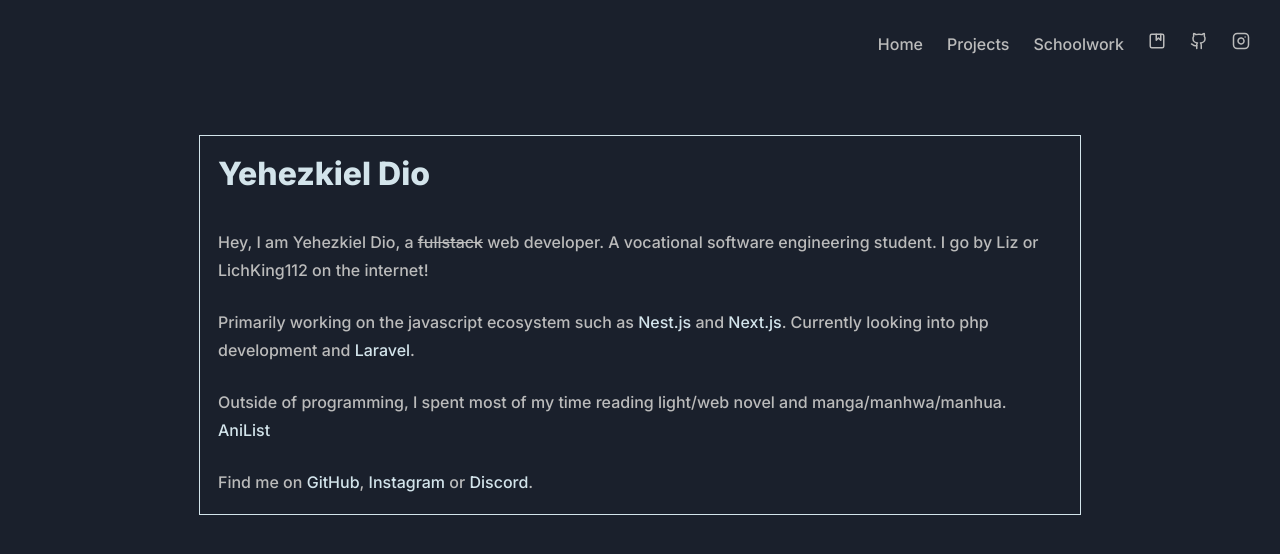
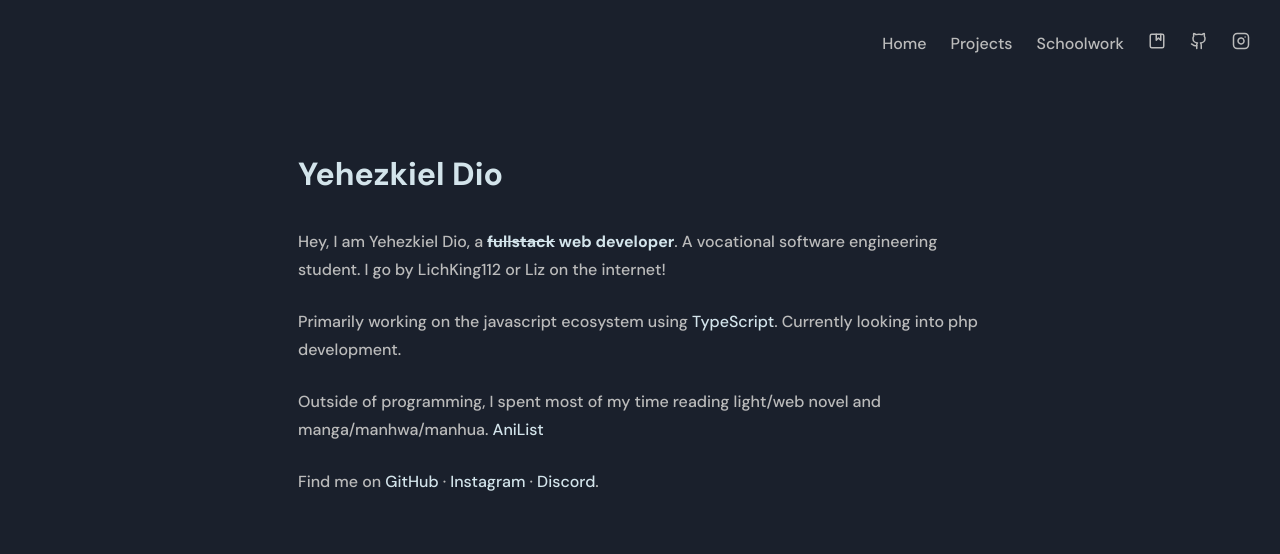
Before and after one commit to yehezkieldio/portfolio-old, a Next.js app: page / in a window 1280 px wide. Shown: the top 554 px of the page. Built offline with nearby package versions, Linux system fonts and the light colour scheme.

Commit message:
feat: themes

```diff
--- /dev/null
+++ b/contents/index/Index.md
@@ -0,0 +1,12 @@
+# Yehezkiel Dio
+
+Hey, I am Yehezkiel Dio, a **~~fullstack~~ web developer**. A vocational software engineering student.
+I go by LichKing112 or Liz on the internet!
+
+Primarily working on the javascript ecosystem using [TypeScript](https://www.typescriptlang.org/).
+Currently looking into php development.
+
+Outside of programming, I spent most of my time reading light/web novel and manga/manhwa/manhua.
+[AniList](https://anilist.co/user/LichKing112/)
+
+Find me on [GitHub](https://github.com/LichKing112) · [Instagram](https://www.instagram.com/yhezkiel.dio/) · [Discord](https://discord.com/users/327849142774923266).
--- a/package.json
+++ b/package.json
@@ -10,10 +10,13 @@
   },
   "dependencies": {
     "bulma": "^0.9.3",
+    "gray-matter": "^4.0.3",
     "lucide-react": "^0.16.15",
     "next": "12.0.3",
     "react": "17.0.2",
-    "react-dom": "17.0.2"
+    "react-dom": "17.0.2",
+    "react-markdown": "^7.1.0",
+    "remark-gfm": "^3.0.1"
   },
   "devDependencies": {
     "@types/node": "16.11.7",
--- /dev/null
+++ b/src/components/Markdown.tsx
@@ -0,0 +1,30 @@
+import { FunctionComponent } from "react";
+import ReactMarkdown from "react-markdown";
+import remarkGfm from "remark-gfm";
+
+interface IProps {
+    content: string;
+}
+
+export const Markdown: FunctionComponent<IProps> = ({ content }) => {
+    return (
+        <div className="markdown-body">
+            <ReactMarkdown
+                components={{
+                    h1: ({ children }) => {
+                        return <h1 className="title">{children}</h1>;
+                    },
+
+		    /* eslint-disable */
+                    p: ({ children }) => {
+                        return <p className="subtitle">{children}</p>;
+                    },
+                }}
+                remarkPlugins={[remarkGfm]}
+                children={content}
+            />
+        </div>
+    );
+};
+
+export default Markdown;
--- a/src/pages/_document.tsx
+++ b/src/pages/_document.tsx
@@ -10,7 +10,11 @@
                         rel="stylesheet"
                     />
                     <link
-                        href="https://fonts.googleapis.com/css2?family=Fira+Code:wght@300;400;500;600;700&display=swap"
+                        href="https://fonts.googleapis.com/css2?family=DM+Sans:wght@400;500;700&display=swap"
+                        rel="stylesheet"
+                    />
+                    <link
+                        href="https://fonts.googleapis.com/css2?family=JetBrains+Mono:wght@100;200;300;400;500;600;700;800&display=swap"
                         rel="stylesheet"
                     />
                 </Head>
--- a/src/pages/index.tsx
+++ b/src/pages/index.tsx
@@ -1,67 +1,38 @@
 import type { NextPage } from "next";
-import Link from "next/link";
+
+import fs from "fs";
+import path from "path";
+import matter from "gray-matter";
 
 import Default from "../components/layouts/Default";
 import Section from "../components/Section";
+import Markdown from "../components/Markdown";
 
-import {
-    ANILIST_LINK,
-    GITHUB_LINK,
-    DISCORD_LINK,
-    INSTAGRAM_LINK,
-} from "../config/links";
+interface IProps {
+    indexMarkdown: string;
+}
 
-export const Index: NextPage = () => {
+export const Index: NextPage<IProps> = ({ indexMarkdown }) => {
     return (
         <Default>
             <Section>
-                <h1 className="title">Yehezkiel Dio</h1>
-                <p className="subtitle">
-                    Hey, I am Yehezkiel Dio, a{" "}
-                    <span className="strikethrough">fullstack</span> web
-                    developer. A vocational software engineering student. I go
-                    by Liz or LichKing112 on the internet!
-                </p>
-                <p className="subtitle">
-                    Primarily working on the javascript ecosystem such as{" "}
-                    <Link href="https://nestjs.com">
-                        <a>Nest.js</a>
-                    </Link>{" "}
-                    and{" "}
-                    <Link href="https://nextjs.org">
-                        <a>Next.js</a>
-                    </Link>
-                    . Currently looking into php development and{" "}
-                    <Link href="https://laravel.com/">
-                        <a>Laravel</a>
-                    </Link>
-                    .
-                </p>
-                <p className="subtitle">
-                    Outside of programming, I spent most of my time reading
-                    light/web novel and manga/manhwa/manhua.{" "}
-                    <Link href={ANILIST_LINK}>
-                        <a>AniList</a>
-                    </Link>
-                </p>
-                <p className="subtitle">
-                    Find me on{" "}
-                    <Link href={GITHUB_LINK}>
-                        <a>GitHub</a>
-                    </Link>
-                    ,{" "}
-                    <Link href={INSTAGRAM_LINK}>
-                        <a>Instagram</a>
-                    </Link>{" "}
-                    or{" "}
-                    <Link href={DISCORD_LINK}>
-                        <a>Discord</a>
-                    </Link>
-                    .
-                </p>
+                <Markdown content={indexMarkdown} />
             </Section>
         </Default>
     );
 };
 
+export async function getStaticProps() {
+    const contents = path.join(process.cwd(), "contents");
+
+    const content = fs.readFileSync(`${contents}/index/Index.md`).toString();
+    const data = matter(content).content;
+
+    return {
+        props: {
+            indexMarkdown: data,
+        },
+    };
+}
+
 export default Index;
--- a/src/styles/_mixins.scss
+++ b/src/styles/_mixins.scss
@@ -58,3 +58,9 @@
         font-weight: $font-weight;
     }
 }
+
+@mixin spread-map($map: ()) {
+    @each $key, $value in $map {
+        --#{$key}: #{$value};
+    }
+}
--- a/src/styles/_overrides.scss
+++ b/src/styles/_overrides.scss
@@ -1,18 +1,20 @@
 @import "./variables";
+@import "./mixins";
+@import "./themes";
 
 $navbar-background-color: transparent;
 
-$navbar-burger-color: $azureish-white;
+$navbar-burger-color: var(--primary-foreground);
 
-$navbar-item-color: $gray;
-$navbar-item-hover-color: $azureish-white;
-$navbar-item-active-color: $azureish-white;
+$navbar-item-color: var(--secondary-foreground);
+$navbar-item-hover-color: var(--primary-foreground);
+$navbar-item-active-color: var(--primary-foreground);
 
 $navbar-item-hover-background-color: transparent;
 $navbar-item-active-background-color: transparent;
 
-$title-color: $azureish-white;
-$subtitle-color: $gray;
+$title-color: var(--primary-foreground);
+$subtitle-color: var(--secondary-foreground);
 
 $title-weight: 800;
 $subtitle-weight: 410;
--- /dev/null
+++ b/src/styles/_themes.scss
@@ -0,0 +1,14 @@
+@import "./variables";
+@import "./mixins";
+
+:root {
+    @include spread-map($theme-map-personal);
+}
+
+[data-theme="tokyo-night-storm"] {
+    @include spread-map($theme-map-tokyo-night-storm);
+}
+
+[data-theme="gruvbox"] {
+    @include spread-map($theme-map-gruvbox);
+}
--- a/src/styles/_variables.scss
+++ b/src/styles/_variables.scss
@@ -1,6 +1,37 @@
+@use "sass:map";
+
+@import "./mixins";
+
 $inter: "Inter", sans-serif;
+$dmsans: "DM Sans", sans-serif;
+$jetbrains-mono: "JetBrains Mono", sans-serif;
 
-$white: #ffffff;
-$azureish-white: #d3e4eb;
-$gray: #bbbbbb;
-$gunmetal: #1a202c;
+/* -------------------------------------------------------------------------- */
+/*                                  PERSONAL                                  */
+/* -------------------------------------------------------------------------- */
+
+$theme-map-personal: (
+    "primary-background": #1a202c,
+    "primary-foreground": #d3e4eb,
+    "secondary-foreground": #bbbbbb,
+);
+
+/* -------------------------------------------------------------------------- */
+/*                              TOKYO NIGHT STORM                             */
+/* -------------------------------------------------------------------------- */
+
+$theme-map-tokyo-night-storm: (
+    "primary-background": #24283b,
+    "primary-foreground": #b4f9f8,
+    "secondary-foreground": #73daca,
+);
+
+/* -------------------------------------------------------------------------- */
+/*                                   GRUVBOX                                  */
+/* -------------------------------------------------------------------------- */
+
+$theme-map-gruvbox: (
+    "primary-background": #1d2021,
+    "primary-foreground": #fbf1c7,
+    "secondary-foreground": #a89984,
+);
--- a/src/styles/index.scss
+++ b/src/styles/index.scss
@@ -7,6 +7,7 @@
 @import "./variables";
 @import "./mixins";
 @import "./overrides";
+@import "./themes";
 
 /* -------------------------------------------------------------------------- */
 /*                                  DEFAULTS                                  */
@@ -33,9 +34,9 @@
 
 html,
 body {
-    font-family: $inter;
+    font-family: $dmsans;
     font-feature-settings: "kern";
-    background: $gunmetal;
+    background: var(--primary-background);
 }
 
 /* -------------------------------------------------------------------------- */
@@ -52,16 +53,16 @@
 
     .navbar-burger {
         &:hover {
-            color: $azureish-white;
+            color: var(--primary-foreground);
         }
     }
 
     .is-icon {
         svg {
-            color: $gray;
+            color: var(--secondary-foreground);
 
             &:hover {
-                color: $azureish-white;
+                color: var(--primary-foreground);
             }
         }
     }
@@ -73,17 +74,22 @@
 
 .container {
     padding: 1.125rem;
-    outline: 0.063rem solid $azureish-white;
-    max-width: 55rem;
+    max-width: 45rem;
 
     a {
-        color: $azureish-white;
+        color: var(--primary-foreground);
         transition: 0.2s;
 
         &:hover {
-            color: $azureish-white;
-            border-bottom: 0.063rem solid $azureish-white;
+            color: var(--primary-foreground);
+            border-bottom: 0.063rem solid var(--primary-foreground);
         }
+    }
+}
+
+.markdown-body {
+    strong {
+        color: var(--primary-foreground);
     }
 }
 
@@ -92,6 +98,6 @@
 }
 
 .highlight {
-    color: $azureish-white;
+    color: var(--primary-foreground);
     text-decoration: underline;
 }
```
Also changed, not shown: 1 other file (tests, documents, lock files or other folders).
